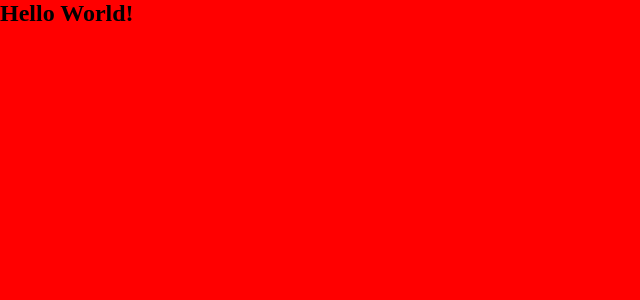
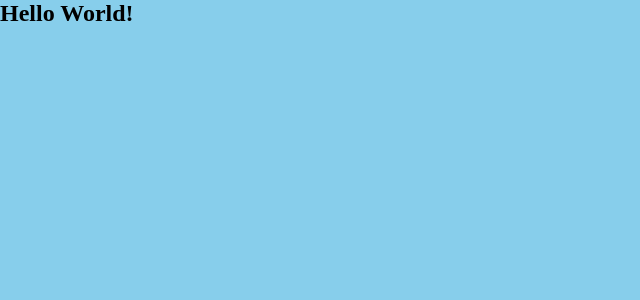
Before and after one commit to wrobinson91/william-hill-app, a React app: page / in a window 1280 px wide. Shown: the top 300 px of the page, without its empty margins (0-640 px from the left). Built offline with nearby package versions, Linux system fonts and the light colour scheme.

Commit message:
changed color

```diff
--- a/src/client/stylesheet/App.scss
+++ b/src/client/stylesheet/App.scss
@@ -4,5 +4,5 @@
 }
 
 body {
-  background-color: red;
+  background-color: skyblue;
 }
```
